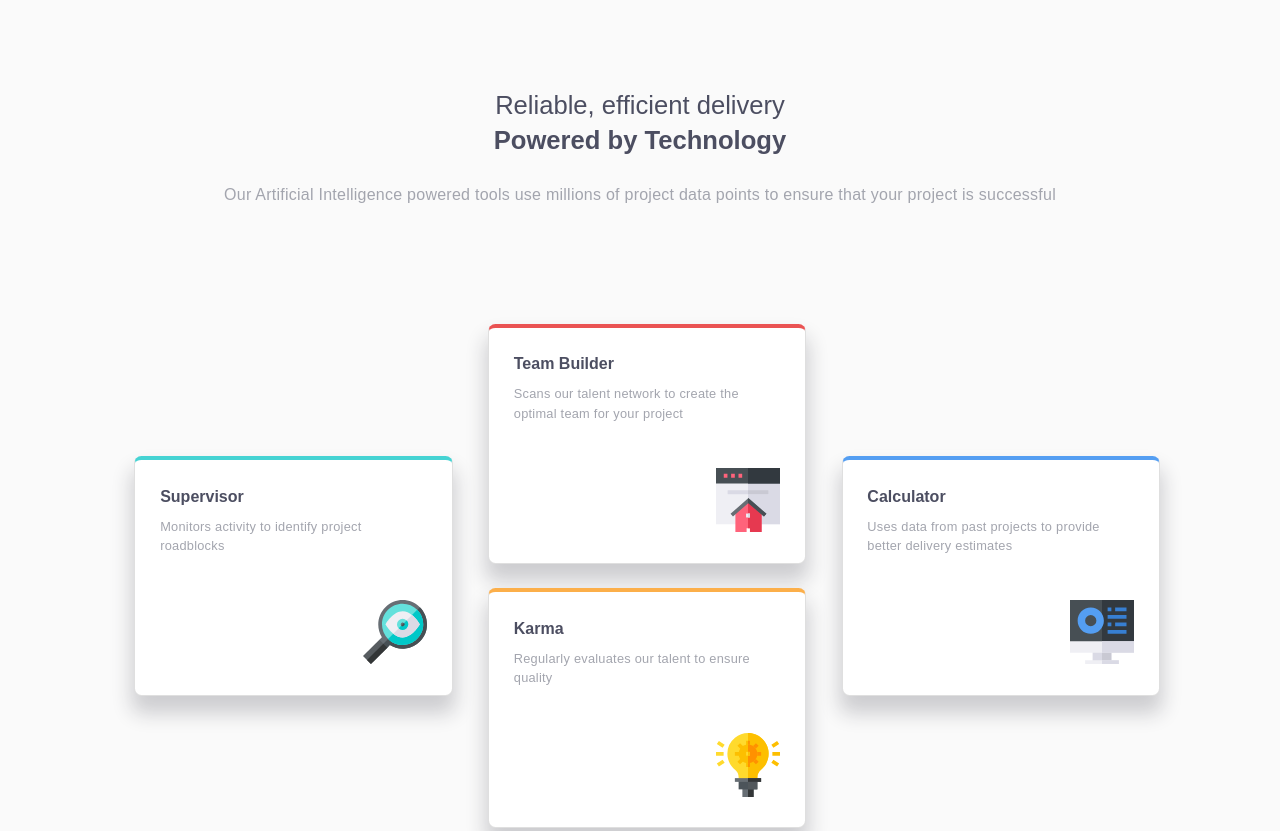
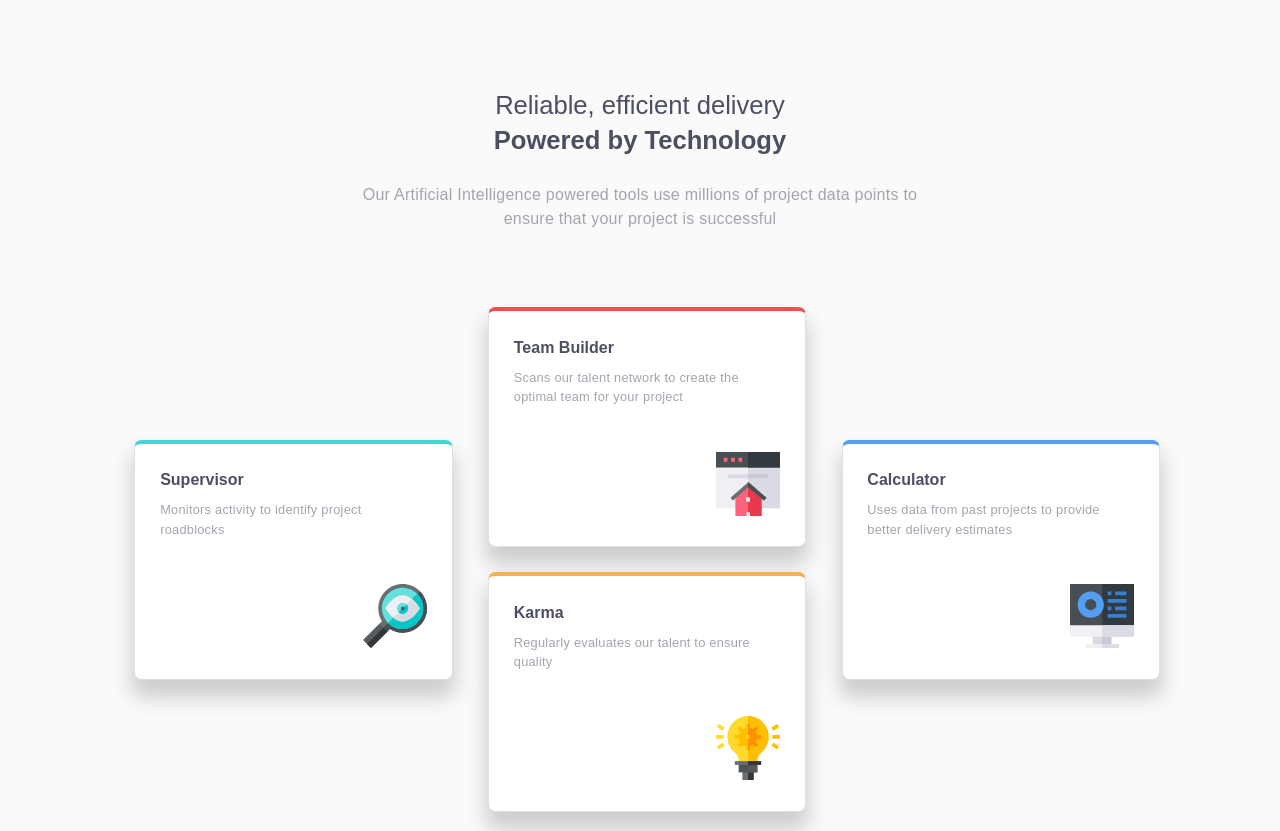
Before and after one commit to akcumeh/02-fourcard-feature-section-redo, a plain HTML site: page index.html in a window 1280 px wide. Shown: the top 831 px of the page. Drawn offline with nearby package versions, Linux system fonts and the light colour scheme; a web font is replaced by a local one.

Commit message:
fixed spacing

```diff
--- a/css/styles.css
+++ b/css/styles.css
@@ -118,7 +118,7 @@ footer a:hover {
         line-height: 1.5;
         letter-spacing: 0.25px;
         margin: 2.5% 0 3%;
-        padding-bottom: 5%;
+        padding: 0 25% 1.5% 25%;
     }
 
     .card {
```
